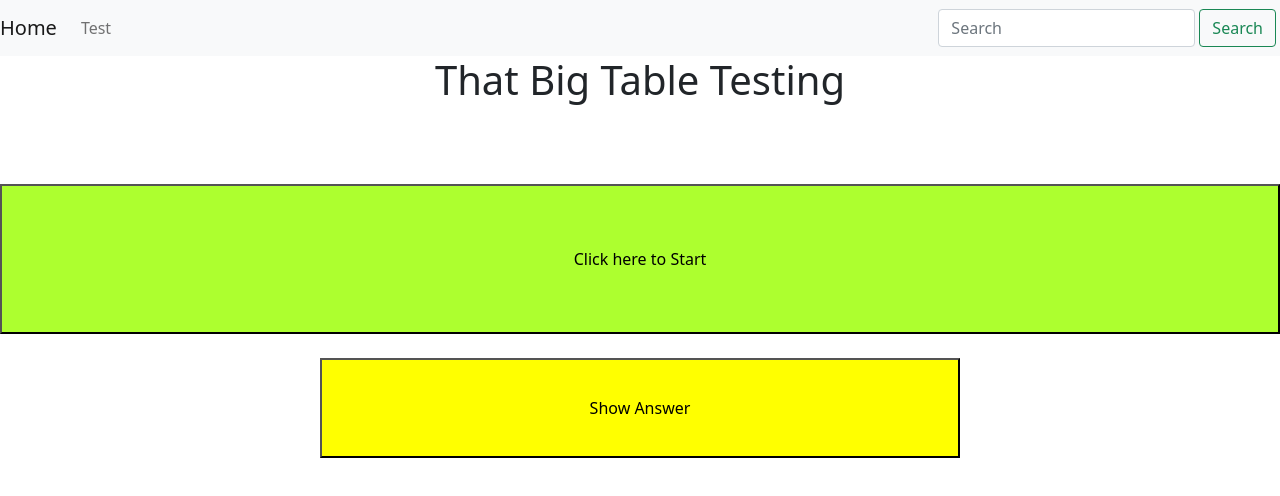
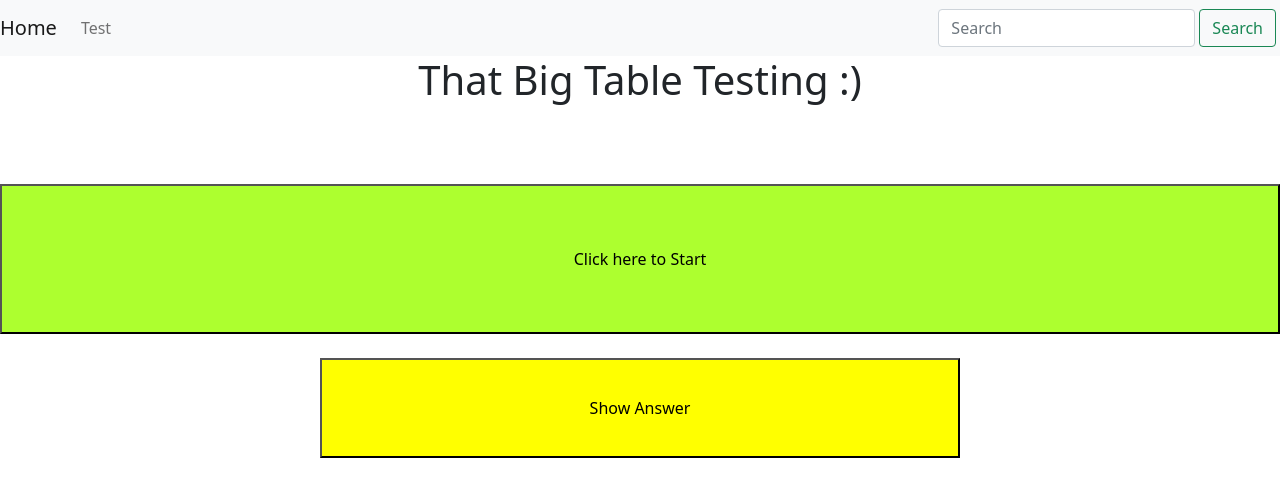
Before and after one commit to rinelb/jyotish, a React (Create React App) app: page / in a window 1280 px wide. Shown: the top 496 px of the page. Built offline with nearby package versions, Linux system fonts and the light colour scheme; no server answers.

Commit message:
fixing sound v7

```diff
--- a/src/App.js
+++ b/src/App.js
@@ -16,7 +16,7 @@ function App() {
 
   const [width, setWindowWidth] = useState(0)
   const [mobile, setMobile] = useState(0)
-  const mobileWidth = 1000
+  const mobileWidth = 10
 
    useEffect(() => {
 
--- a/src/pages/dummy.js
+++ b/src/pages/dummy.js
@@ -11,8 +11,8 @@ const Dummy = ()=>{
 
     const [newMessage, setNewMessage] = useState(["./ba.mp3","./ba.mp3","./ba.mp3","./ba.mp3"]);
     const [newAns, setNewAns] = useState(["./ba.mp3","./ba.mp3","./ba.mp3","./ba.mp3"]);
-    const [s1, setS1] = useState(["https://rinelb.github.io/jyotish/start.mp3","https://rinelb.github.io/jyotish/start.mp3","https://rinelb.github.io/jyotish/start.mp3","https://rinelb.github.io/jyotish/start.mp3"]);
-    const [s2, setS2] = useState(["https://rinelb.github.io/jyotish/end.mp3","https://rinelb.github.io/jyotish/end.mp3","https://rinelb.github.io/jyotish/end.mp3","https://rinelb.github.io/jyotish/end.mp3"]);
+    const [s1, setS1] = useState(["../data/audio/ba.mp3","../data/audio/ba.mp3","../data/audio/ba.mp3","../data/audio/ab.mp3"]);
+    const [s2, setS2] = useState(["../data/audio/ba.mp3","../data/audio/ba.mp3","../data/audio/ba.mp3","../data/audio/ba.mp3"]);
     const [ buttonNext, setButtonNext ]  = useState("Click here to Start");
     const [showAns, setShowAns] = useState(false);
     const [showQuest, setShowQuest] = useState(false);
@@ -334,7 +334,7 @@ const Dummy = ()=>{
 
 
         return(<><center>
-                    <h1>That  Big Table Testing</h1>
+                    <h1>That Big Table Testing :)</h1>
                     <br/>
 
                 <br/>
```
